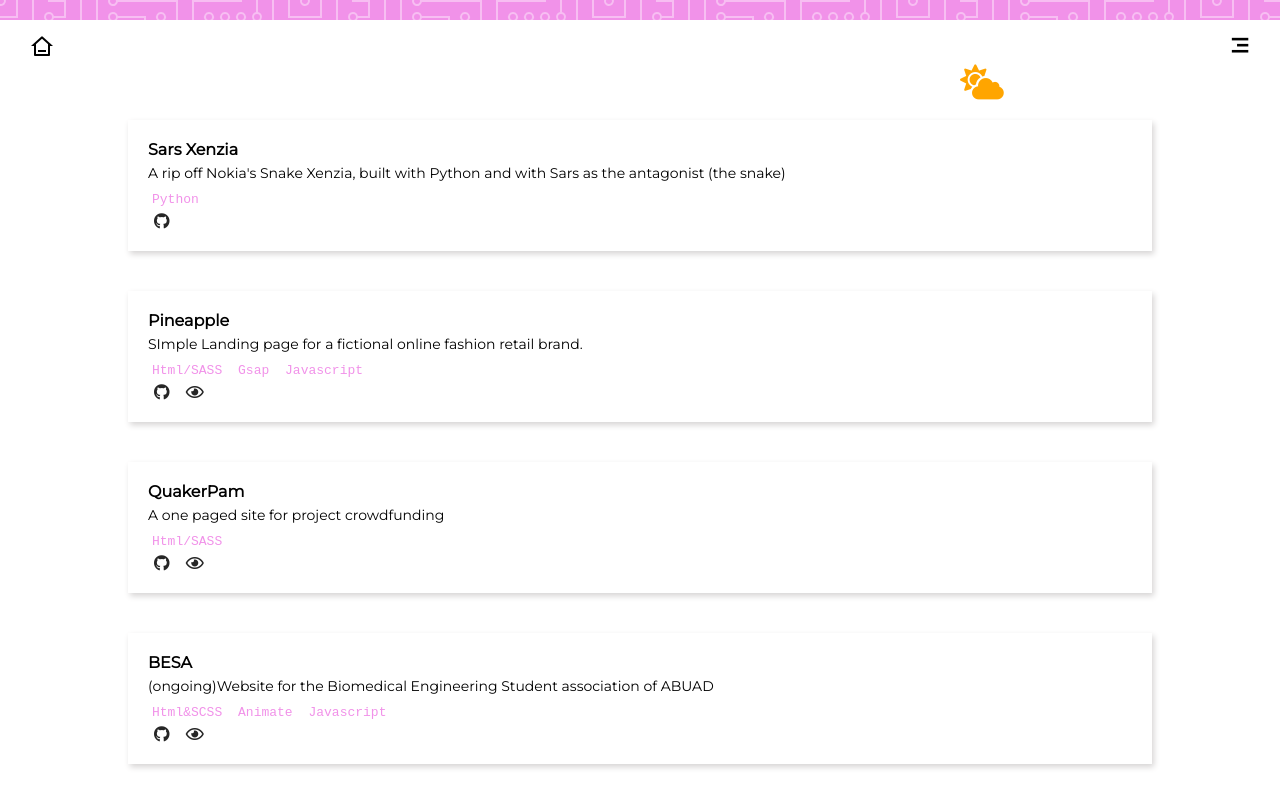
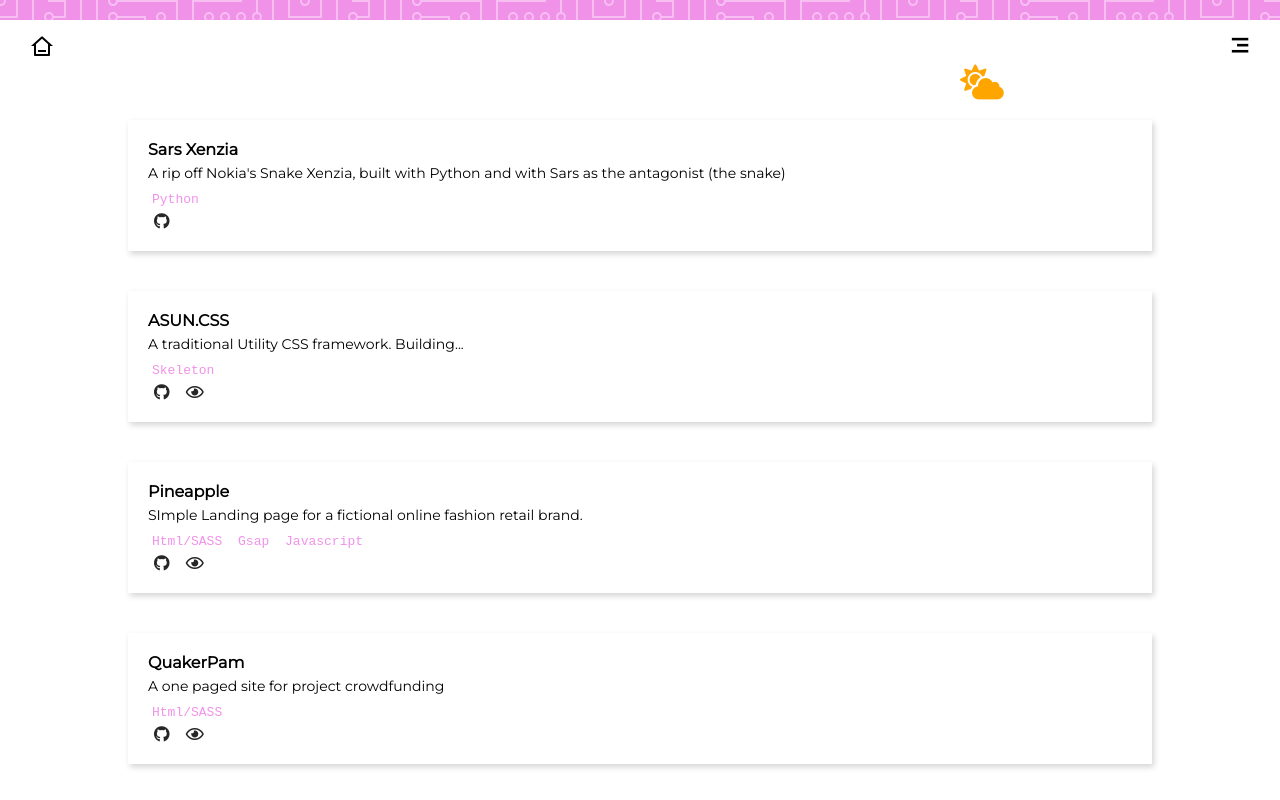
Before and after one commit to Akohjesse/Portfolio-1, a plain HTML site: page Projects.html in a window 1280 px wide. Shown: the top 800 px of the page. Drawn offline with nearby package versions, Linux system fonts and the light colour scheme.

Commit message:
Update Projects.html

```diff
--- a/Projects.html
+++ b/Projects.html
@@ -65,6 +65,24 @@
               <a target="_blank" href="https://github.com/Akohjesse/PyGame"><i class="fab fa-github"></i></a>
            </div>
         </div>
+
+
+        <div class="project-child">
+         <h4>ASUN.CSS</h4>
+         <p>A traditional Utility CSS framework. Building...</p>
+
+         <div class="stack">
+            <code>
+               <ul>
+                  <li>Skeleton</li>
+               </ul>
+            </code>
+         </div>
+         <div class="view">
+            <a target="_blank" href="https://github.com/Akohjesse/ASun.CSS"><i class="fab fa-github"></i></a>
+            <a target="_blank" href="https://asuncss.netlify.app"><i class="far fa-eye"></i></a>
+         </div>
+      </div>
 
         <div class="project-child">
            <h4>Pineapple</h4>
```
